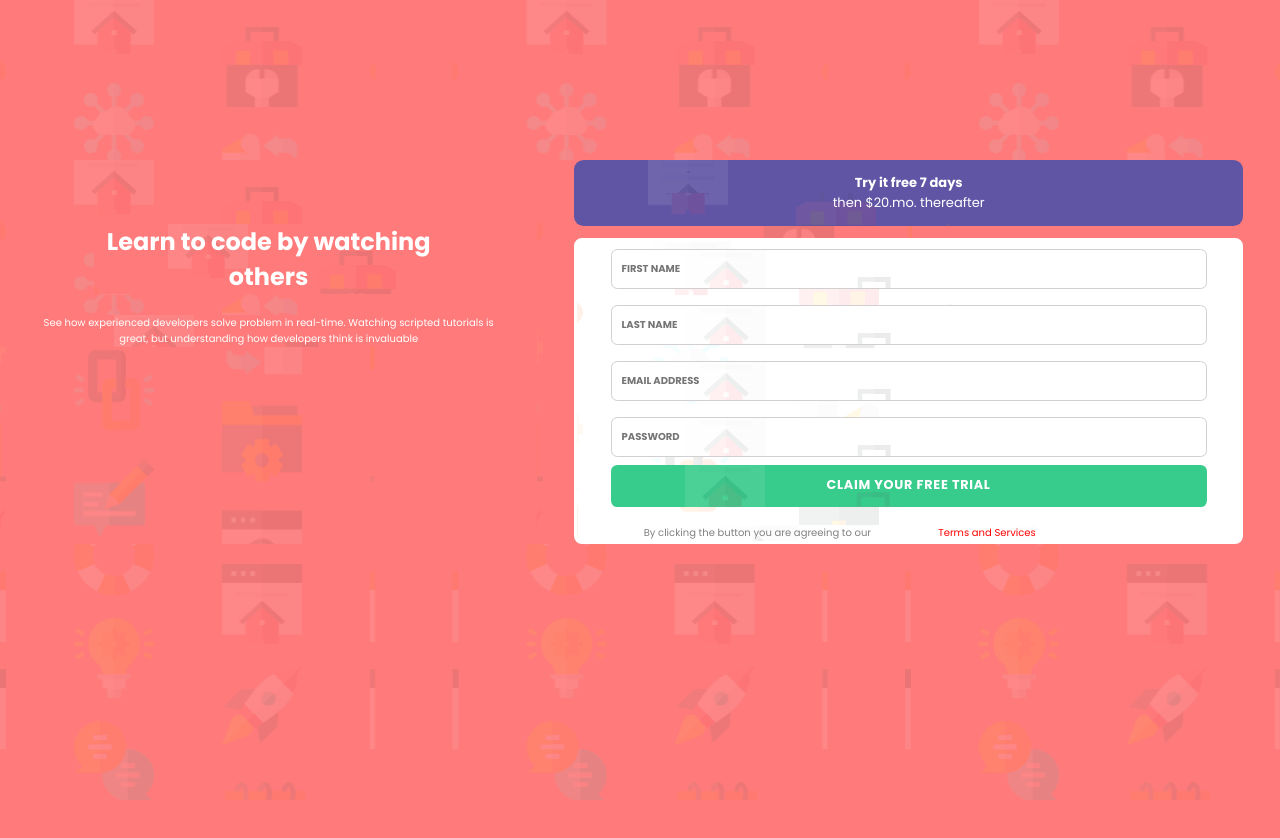
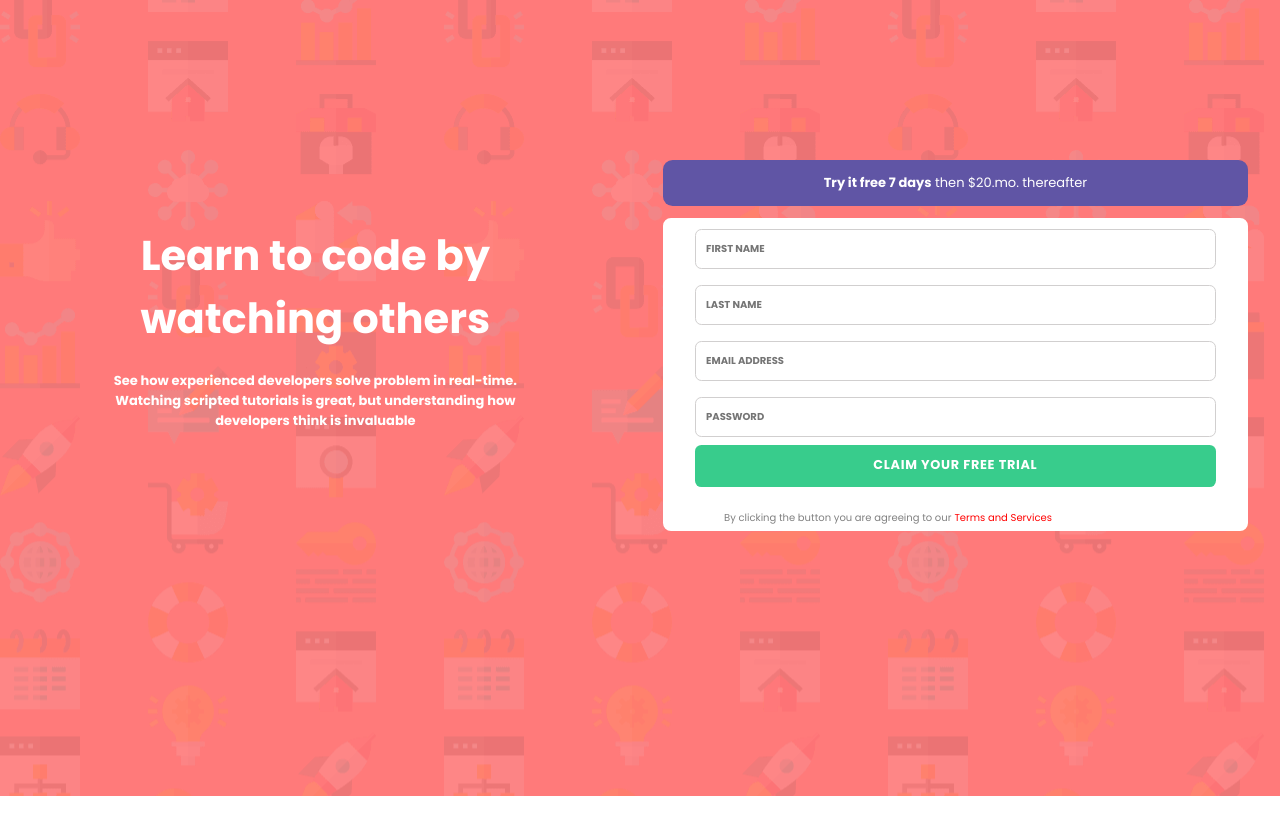
Before and after one commit to IhtishamMushtaq/LearnToCode_DOM, a plain HTML site: page index.html in a window 1280 px wide. Before the commit the page ends 800 px from the top, so only its background shows below. Drawn offline with Linux system fonts and the light colour scheme.

Commit message:
Desktop tweaks

```diff
--- a/index.html
+++ b/index.html
@@ -23,7 +23,7 @@
                       </div>
                 <div class="container2">
                          <div>
-                             <center>  <button class="btn"> <nav>Try it free 7 days</nav> then $20.mo. thereafter</button> </center>
+                             <center>  <button class="btn"> <nav class="nav1">Try it free 7 days</nav> then $20.mo. thereafter</button> </center>
                          </div>
                              <div class="forM">
                                         <form action="submit">
@@ -33,7 +33,7 @@
                                          <input class="fEle" type="password" placeholder="PASSWORD">
                                          <button class="btn2"type="submit">CLAIM YOUR FREE TRIAL</button>
                                         </form>
-                          <p class="copyright">By clicking the button you are agreeing to our<span class="copyright ts">Terms and   Services</span></p>
+                       <div class="bottom">   <p class="copyright">By clicking the button you are agreeing to our<nav class="ts copyright">Terms and   Services</nav></p></div>
                            </div>
                         </div>
   </div>
--- a/style.css
+++ b/style.css
@@ -1,13 +1,17 @@
 * {
     font-family: 'Poppins', sans-serif;
-background-image: url(images/bg-intro-mobile.png);
-background-color: hsl(0, 100%, 74%);
+
+
 padding : 0;
 margin: 0;
 box-sizing: border-box;
 overflow-x: hidden;
 background-repeat: no-repeat;
 background-repeat: space;
+}
+.total{
+    background-image: url(images/bg-intro-mobile.png);
+    background-color: hsl(0, 100%, 74%);
 }
 .top {
  display: flex;
@@ -116,19 +120,34 @@ form {
     color: gray;
     font-size:  x-small;
     width: 80%;
-    margin-left: 10%;
+
 
 }
 .ts {
+    margin-left: 4px;
     color: red;
     padding-left: -5px;
+    display: inline;
+}
+.bottom {
+    background-color: white;
+width: 80%;
+justify-content: center;
+margin-left: 10%;
 }
 
 
 
-@media (min-width: 768px){
-.total {
+@media (min-width: 1024px){
+
+    .total {
     display: flex;
+    background-image: url(images/bg-intro-desktop.png);
+    background-repeat: no-repeat;
+    height: 100%vh;
+    margin-bottom: 2cm;
+    padding-bottom: 7cm;
+    overflow-y: hidden;
 
 }
 .container1{
@@ -138,8 +157,10 @@ form {
     margin-top: 20vh;
 }
 .para1{
-    width: 85%;
-    font-size: x-small;
+    width: 65%;
+    font-size: small;
+    font-weight: bold;
+    justify-content: left;
 }
 .btn {
     width: 90%;
@@ -148,8 +169,23 @@ form {
 }
 .copyright {
     width: 100%;
+    display: inline;
 }
 .ts{
     padding-left: 1px;
 }
+.learnToCode {
+    font-size: 2.6rem;
+    width: 80%;
 }
+.nav1 {
+    display: inline;
+}
+.ts {
+    display: inline;
+    margin-left: 2px;
+}
+.bottom {
+background-color: white;
+}
+}
```
